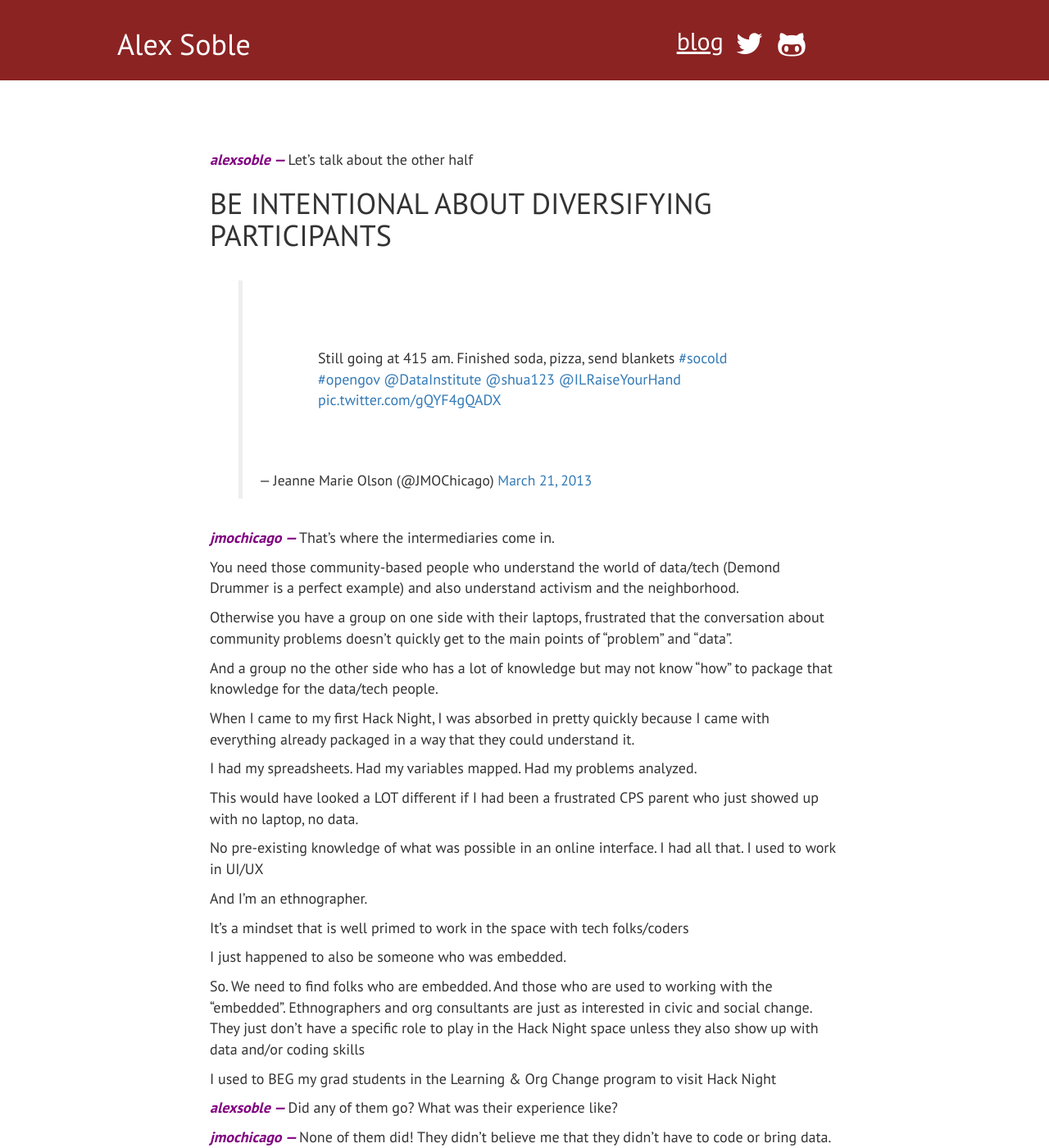
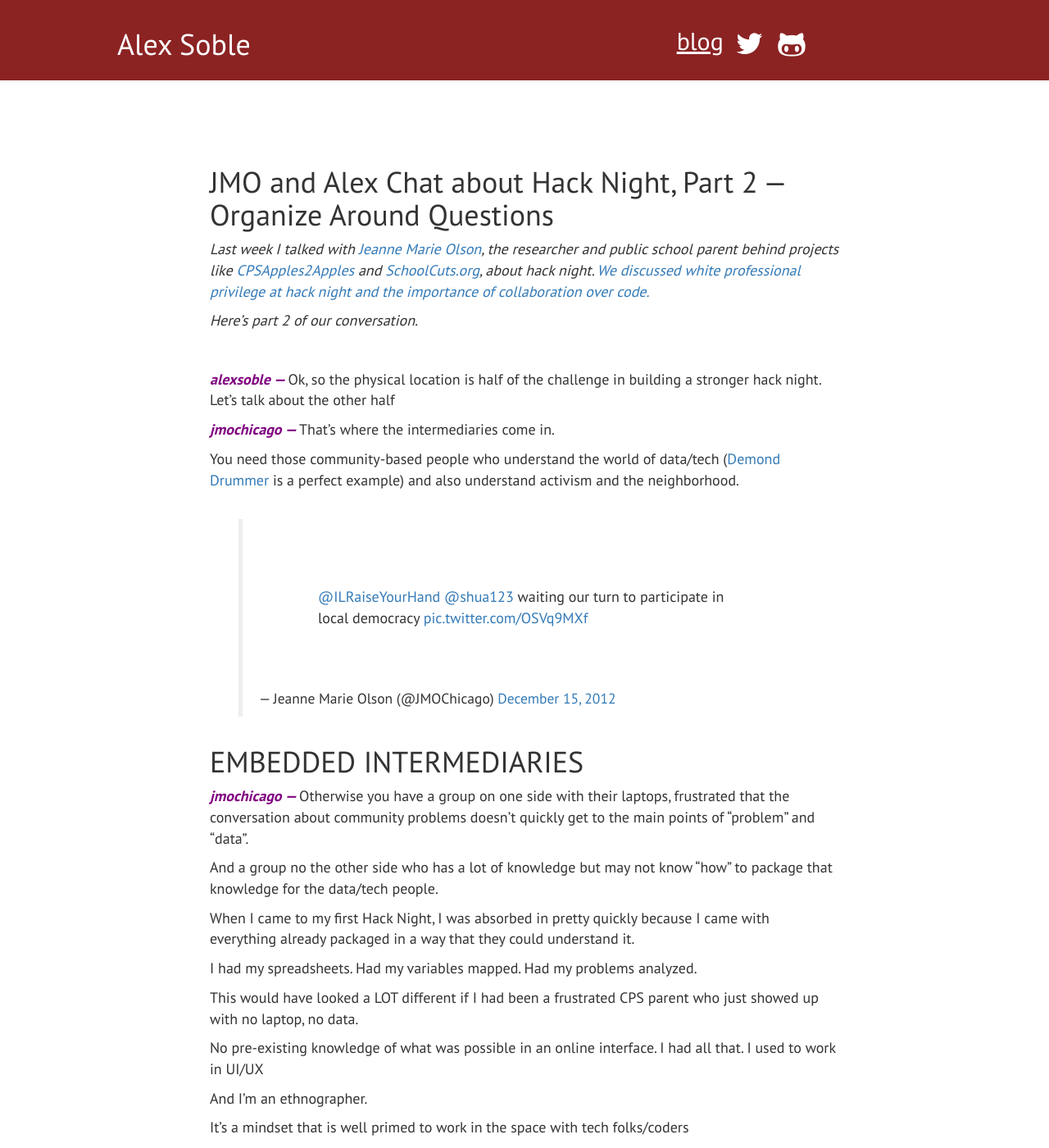
Before and after one commit to alexsoble/alexsoble, a Jekyll site: the page built from _posts/2016-7-7-jmo-convo-part-2.md, in a window 1280 px wide and 1400 px high. Shown: the whole window at 82% size. Built offline with Jekyll 4.4.1, drawn with Linux system fonts in a browser that asks for light colours; nearby versions of some CDN libraries; comment, search, counter and statistics services are not loaded; some of the changed text lies outside the part shown.

Commit message:
Play with photos and header titles on JMO convo part 2

```diff
--- a/_posts/2016-7-1-jmo-convo-part-2.md
+++ b/_posts/2016-7-7-jmo-convo-part-2.md
@@ -1,24 +1,32 @@
 ---
 layout: default
-title: JMO and Alex Chat about Hack Night
+title: JMO and Alex Chat about Hack Night, Part 2 — Organize Around Questions
 
 tags:
 - civic-tech
 ---
 
-<span class="username">alexsoble</span> Let's talk about the other half
+JMO and Alex Chat about Hack Night, Part 2 — Organize Around Questions
+================================
 
-# BE INTENTIONAL ABOUT DIVERSIFYING PARTICIPANTS
+_Last week I talked with [Jeanne Marie Olson](http://twitter.com/jmochicago), the researcher and public school parent behind projects like [CPSApples2Apples](https://cpsapples2apples.com/) and [SchoolCuts.org](http://www.schoolcuts.org/), about hack night. [We discussed white professional privilege at hack night and the importance of collaboration over code.](http://www.alexsoble.com/2016/06/28/jmo-convo-part-1/)_
 
-<blockquote class="twitter-tweet" data-lang="en"><p lang="en" dir="ltr">Still going at 415 am. Finished soda, pizza, send blankets <a href="https://twitter.com/hashtag/socold?src=hash">#socold</a> <a href="https://twitter.com/hashtag/opengov?src=hash">#opengov</a>  <a href="https://twitter.com/DataInstitute">@DataInstitute</a> <a href="https://twitter.com/shua123">@shua123</a> <a href="https://twitter.com/ILRaiseYourHand">@ILRaiseYourHand</a> <a href="http://t.co/gQYF4gQADX">pic.twitter.com/gQYF4gQADX</a></p>&mdash; Jeanne Marie Olson (@JMOChicago) <a href="https://twitter.com/JMOChicago/status/314666386347679744">March 21, 2013</a></blockquote>
-<script async src="//platform.twitter.com/widgets.js" charset="utf-8"></script>
+_Here's part 2 of our conversation._
 
+<br/>
+
+<span class="username">alexsoble</span> Ok, so the physical location is half of the challenge in building a stronger hack night. Let's talk about the other half
 
 <span class="username">jmochicago</span> That’s where the intermediaries come in.
 
-You need those community-based people who understand the world of data/tech (Demond Drummer is a perfect example) and also understand activism and the neighborhood.
+You need those community-based people who understand the world of data/tech ([Demond Drummer](https://twitter.com/citizendrummer) is a perfect example) and also understand activism and the neighborhood.
 
-Otherwise you have a group on one side with their laptops, frustrated that the conversation about community problems doesn’t quickly get to the main points of “problem” and “data”.
+<blockquote class="twitter-tweet" data-lang="en"><p lang="en" dir="ltr"><a href="https://twitter.com/ILRaiseYourHand">@ILRaiseYourHand</a> <a href="https://twitter.com/shua123">@shua123</a> waiting our turn to participate in local democracy <a href="http://t.co/OSVq9MXf">pic.twitter.com/OSVq9MXf</a></p>&mdash; Jeanne Marie Olson (@JMOChicago) <a href="https://twitter.com/JMOChicago/status/279763397111848961">December 15, 2012</a></blockquote>
+<script async src="//platform.twitter.com/widgets.js" charset="utf-8"></script>
+
+# EMBEDDED INTERMEDIARIES
+
+<span class="username">jmochicago</span> Otherwise you have a group on one side with their laptops, frustrated that the conversation about community problems doesn’t quickly get to the main points of “problem” and “data”.
 
 And a group no the other side who has a lot of knowledge but may not know “how” to package that knowledge for the data/tech people.
 
@@ -35,6 +43,9 @@ And I’m an ethnographer.
 It’s a mindset that is well primed to work in the space with tech folks/coders
 
 I just happened to also be someone who was embedded.
+
+<blockquote class="twitter-tweet" data-lang="en"><p lang="en" dir="ltr">9 pm. Tuesday night. Getting the data right with <a href="https://twitter.com/shua123">@shua123</a> <a href="https://twitter.com/elnazem">@elnazem</a> <a href="http://t.co/0ziAmzjBJv">pic.twitter.com/0ziAmzjBJv</a></p>&mdash; Jeanne Marie Olson (@JMOChicago) <a href="https://twitter.com/JMOChicago/status/311660525148831744">March 13, 2013</a></blockquote>
+<script async src="//platform.twitter.com/widgets.js" charset="utf-8"></script>
 
 So. We need to find folks who are embedded. And those who are used to working with the “embedded”. Ethnographers and org consultants are just as interested in civic and social change. They just don’t have a specific role to play in the Hack Night space unless they also show up with data and/or coding skills
 
@@ -58,14 +69,16 @@ I think some of the Knight Lab students have been by…I’m not entirely sure.
 
 # CULTIVATING MULTIDISCIPLINARY TEAMS AND CONNECTORS
 
-
 <span class="username">jmochicago</span> But the folks who can do an organizational analysis, who understand decision-making systems analysis, or who are just really good at listening/observing and mapping community problems…those are the folks w/o an explicit tribe there.
 
-Juan used to kind of take those folks under his wing
+[Juan](https://twitter.com/jpvelez) used to kind of take those folks under his wing
 
 Before he left
 
-He was probably the closest person to a connector for that group
+<blockquote class="twitter-tweet" data-lang="en"><p lang="en" dir="ltr">Spooky number of people at <a href="https://twitter.com/hashtag/chihacknight?src=hash">#chihacknight</a>! Remind me to abandon things more often - they do better after I bail <a href="http://t.co/pSpLHeszB7">pic.twitter.com/pSpLHeszB7</a></p>&mdash; Juan-Pablo Velez (@jpvelez) <a href="https://twitter.com/jpvelez/status/572917371033292800">March 4, 2015</a></blockquote>
+<script async src="//platform.twitter.com/widgets.js" charset="utf-8"></script>
+
+<span class="username">jmochicago</span> He was probably the closest person to a connector for that group
 
 I think…maybe that is part of it. The roles that are needed to get a really robust project off of the ground are not explicit, not on the wall. I can’t walk into the room and, on Night #1, point to a diagram on the wall and say, “What do I do? I do THAT."
 
@@ -104,9 +117,6 @@ But yes, it was a fun project
 
 # ORGANIZE AROUND THE QUESTIONS, NOT THE DATA OR CODE
 
-<blockquote class="twitter-tweet" data-lang="en"><p lang="en" dir="ltr">9 pm. Tuesday night. Getting the data right with <a href="https://twitter.com/shua123">@shua123</a> <a href="https://twitter.com/elnazem">@elnazem</a> <a href="http://t.co/0ziAmzjBJv">pic.twitter.com/0ziAmzjBJv</a></p>&mdash; Jeanne Marie Olson (@JMOChicago) <a href="https://twitter.com/JMOChicago/status/311660525148831744">March 13, 2013</a></blockquote>
-<script async src="//platform.twitter.com/widgets.js" charset="utf-8"></script>
-
 <span class="username">jmochicago</span> The thing that made it work was…we were trying to understand a very specific event
 
 And we had clear, concise questions about what we didn’t know. And those clear questions automatically drew people to us.
@@ -118,6 +128,9 @@ The data did not pull in people, or the coding. It was the questions.
 How are schools being ranked and where does that info come from?
 
 Those questions created an energy.
+
+<blockquote class="twitter-tweet" data-lang="en"><p lang="en" dir="ltr">Still going at 415 am. Finished soda, pizza, send blankets <a href="https://twitter.com/hashtag/socold?src=hash">#socold</a> <a href="https://twitter.com/hashtag/opengov?src=hash">#opengov</a>  <a href="https://twitter.com/DataInstitute">@DataInstitute</a> <a href="https://twitter.com/shua123">@shua123</a> <a href="https://twitter.com/ILRaiseYourHand">@ILRaiseYourHand</a> <a href="http://t.co/gQYF4gQADX">pic.twitter.com/gQYF4gQADX</a></p>&mdash; Jeanne Marie Olson (@JMOChicago) <a href="https://twitter.com/JMOChicago/status/314666386347679744">March 21, 2013</a></blockquote>
+<script async src="//platform.twitter.com/widgets.js" charset="utf-8"></script>
 
 “How do we explain to parents what the possible scenarios are if their school is closed?"
 
@@ -165,9 +178,6 @@ Like Refugee and Relief services? or Community Clinics in Chicago?
 
 # HACK NIGHT IS AN OPPORTUNITY, NOT JUST A NIGHT
 
-<blockquote class="twitter-tweet" data-lang="en"><p lang="en" dir="ltr"><a href="https://twitter.com/ILRaiseYourHand">@ILRaiseYourHand</a> <a href="https://twitter.com/shua123">@shua123</a> waiting our turn to participate in local democracy <a href="http://t.co/OSVq9MXf">pic.twitter.com/OSVq9MXf</a></p>&mdash; Jeanne Marie Olson (@JMOChicago) <a href="https://twitter.com/JMOChicago/status/279763397111848961">December 15, 2012</a></blockquote>
-<script async src="//platform.twitter.com/widgets.js" charset="utf-8"></script>
-
 <span class="username">jmochicago</span> Hack Night is still creating the opportunity, the conversation…it doesn’t have to be about the space (or the same space)
 
 Anything you can do to get people next to a problem, that’s a good thing. But it is also not the only thing. You also need that opportunity to take the time to observe, reflect, analyze, etc.
```
